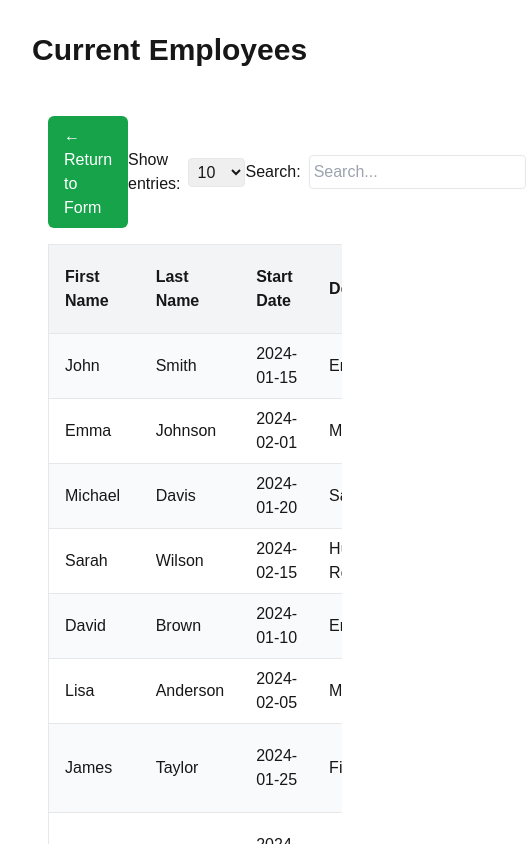
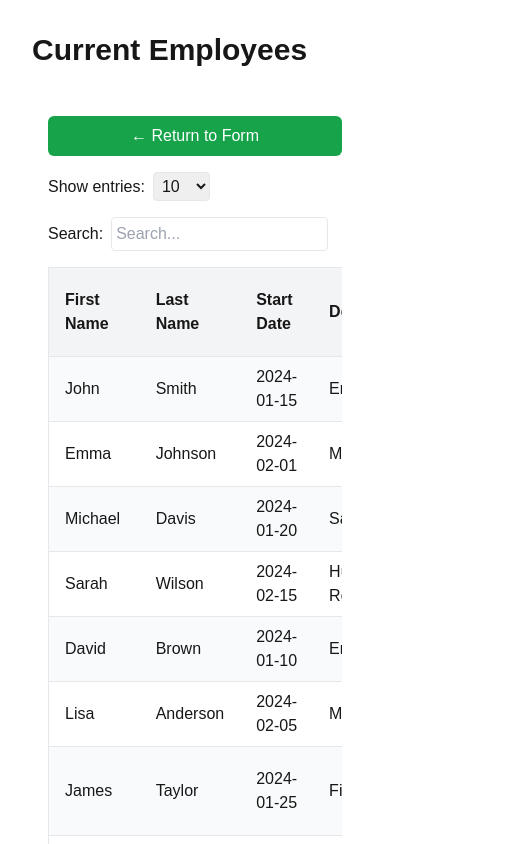
Before and after one commit to enzolp28/hrnet, a Next.js app: page /employees in a window 390 px wide. Shown: the top 844 px of the page, 526 px wide, since content can reach past the window. Built offline with nearby package versions, Linux system fonts and the light colour scheme.

Commit message:
Responsiv header

```diff
--- a/app/components/EmployeeList.tsx
+++ b/app/components/EmployeeList.tsx
@@ -100,12 +100,13 @@ export default function EmployeeList() {
 
   return (
     <div className="w-full p-4">
-      <div className="mb-4 flex justify-between items-center">
-        <Link href="/" className="px-4 py-2 bg-green-600 text-white rounded-md hover:bg-green-700 focus:outline-none focus:ring-2 focus:ring-green-500 focus:ring-offset-2">
+      <div className="mb-4 flex flex-col md:flex-row gap-4 md:justify-between md:items-center">
+        <Link href="/" className="px-4 py-2 bg-green-600 text-white rounded-md hover:bg-green-700 focus:outline-none focus:ring-2 focus:ring-green-500 focus:ring-offset-2 w-full md:w-auto text-center md:text-left">
           ← Return to Form
         </Link>
+        <div className="flex flex-wrap gap-4 justify-between md:justify-end w-full md:w-auto">
           <div className="flex items-center">
-          <label className="mr-2">Show entries:</label>
+            <label className="mr-2 whitespace-nowrap">Show entries:</label>
             <select
               className="border rounded p-1"
               value={entriesPerPage}
@@ -121,11 +122,12 @@ export default function EmployeeList() {
             <label className="mr-2">Search:</label>
             <input
               type="text"
-            className="border rounded p-1"
+              className="border rounded p-1 w-full min-w-[150px]"
               value={searchTerm}
               onChange={handleSearch}
               placeholder="Search..."
             />
+          </div>
         </div>
       </div>
 
```
Lines whose indentation alone changed are shown as unchanged.
